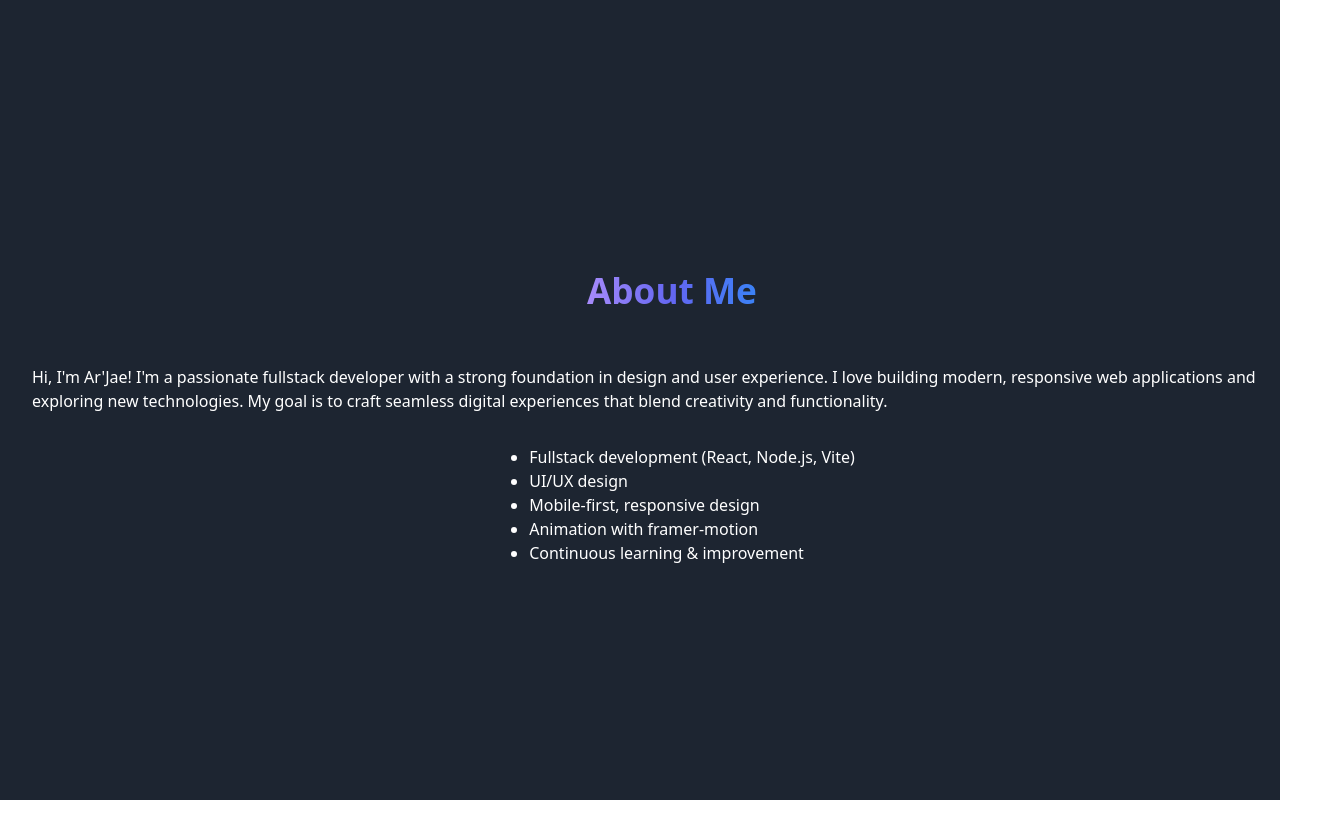
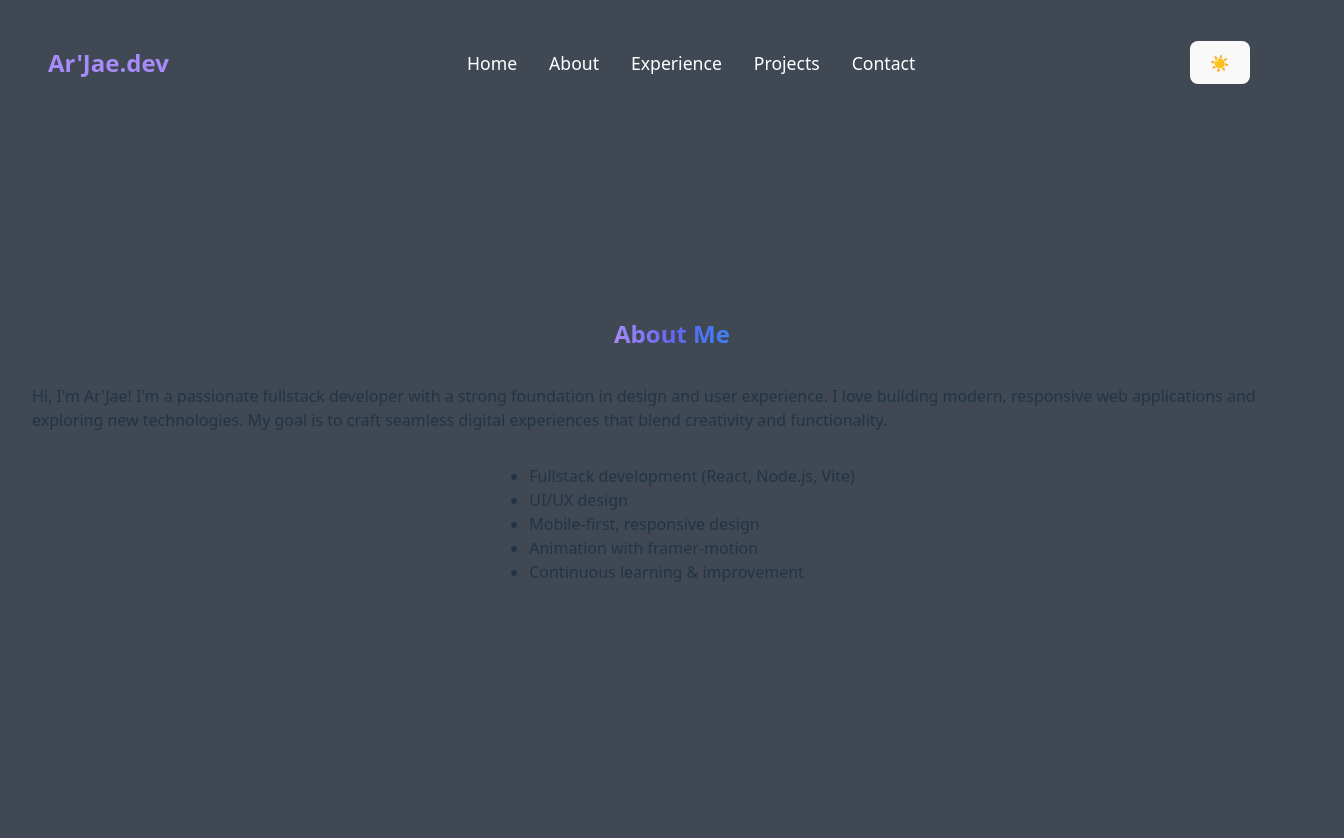
Before and after one commit to Ar-Jae/Dev-portfolio, a React (Vite) app: page /about in a window 1280 px wide. Shown: the top 838 px of the page, 1344 px wide, since content can reach past the window. Before the commit the page ends 800 px from the top, so only its background shows below. Built offline with nearby package versions, Linux system fonts and the light colour scheme.

Commit message:
feat: Implement Navbar component and enhance page structure with consistent navigation; remove CurrentWork, ExperienceTimeline, and Testimonials components

```diff
--- a/src/components/CurrentWork.jsx
+++ /dev/null
@@ -1,13 +0,0 @@
-import React from 'react';
-import { motion } from 'framer-motion';
-
-const CurrentWork = () => (
-  <motion.div initial={{ y: -20, opacity: 0 }} animate={{ y: 0, opacity: 1 }} transition={{ duration: 0.5 }} className="mb-8">
-    <h2 className="text-xl font-bold">Current Work</h2>
-    <div className="bg-blue-100 dark:bg-blue-900 p-4 rounded shadow mt-2">
-      <p>Working on a new React + Vite portfolio project. Stay tuned!</p>
-    </div>
-  </motion.div>
-);
-
-export default CurrentWork;
--- a/src/components/ExperienceTimeline.jsx
+++ /dev/null
@@ -1,20 +0,0 @@
-import React from 'react';
-import { motion } from 'framer-motion';
-
-const ExperienceTimeline = () => (
-  <motion.section initial={{ opacity: 0 }} animate={{ opacity: 1 }} transition={{ duration: 0.5 }}>
-    <h2 className="text-3xl font-extrabold mb-8 bg-gradient-to-r from-purple-400 via-indigo-400 to-blue-400 bg-clip-text text-transparent">Experience Timeline</h2>
-    <ul className="space-y-6">
-      <li className="flex items-center gap-4">
-        <div className="w-4 h-4 rounded-full bg-gradient-to-tr from-purple-500 to-indigo-500 shadow" />
-        <div className="rounded-xl shadow-lg p-4 bg-white/10 dark:bg-gray-900/60 backdrop-blur-lg border border-gray-800">
-          <h3 className="font-semibold text-purple-300">2025</h3>
-          <p className="text-gray-200">Started new portfolio project with React, Vite, and Tailwind CSS.</p>
-        </div>
-      </li>
-      {/* Add more timeline items here */}
-    </ul>
-  </motion.section>
-);
-
-export default ExperienceTimeline;
--- /dev/null
+++ b/src/components/Navbar.jsx
@@ -0,0 +1,19 @@
+import React from 'react';
+import { Link } from 'react-router-dom';
+import DarkModeToggle from './DarkModeToggle';
+
+const Navbar = () => (
+  <nav className="homepage-nav">
+    <div className="nav-brand">Ar'Jae.dev</div>
+    <ul className="nav-links">
+      <li><Link to="/">Home</Link></li>
+      <li><Link to="/about">About</Link></li>
+      <li><Link to="/experience">Experience</Link></li>
+      <li><Link to="/projects">Projects</Link></li>
+      <li><Link to="/contact">Contact</Link></li>
+    </ul>
+    <div className="nav-darkmode"><DarkModeToggle /></div>
+  </nav>
+);
+
+export default Navbar;
--- a/src/components/Testimonials.jsx
+++ /dev/null
@@ -1,29 +0,0 @@
-import React from 'react';
-import { motion } from 'framer-motion';
-
-const testimonials = [
-  {
-    name: 'Jane Doe',
-    text: 'Fantastic developer! Highly recommended.',
-  },
-  {
-    name: 'John Smith',
-    text: 'Delivered quality work on time.',
-  },
-];
-
-const Testimonials = () => (
-  <motion.section initial={{ opacity: 0 }} animate={{ opacity: 1 }} transition={{ duration: 0.5 }}>
-    <h2 className="text-3xl font-extrabold mb-8 bg-gradient-to-r from-purple-400 via-indigo-400 to-blue-400 bg-clip-text text-transparent">Testimonials</h2>
-    <div className="space-y-6">
-      {testimonials.map((t, i) => (
-        <div key={i} className="rounded-2xl shadow-xl p-6 bg-white/10 dark:bg-gray-900/60 backdrop-blur-lg border border-gray-800">
-          <p className="italic text-lg text-gray-200">"{t.text}"</p>
-          <p className="text-right font-semibold mt-4 text-purple-300">- {t.name}</p>
-        </div>
-      ))}
-    </div>
-  </motion.section>
-);
-
-export default Testimonials;
--- a/src/pages/About.jsx
+++ b/src/pages/About.jsx
@@ -1,7 +1,10 @@
 import React from 'react';
 import { motion } from 'framer-motion';
+import Navbar from '../components/Navbar';
 
 const About = () => (
+  <>
+    <Navbar />
     <motion.section className="homepage-bg" initial={{ opacity: 0 }} animate={{ opacity: 1 }} transition={{ duration: 0.5 }}>
       <div className="projects-card">
         <h2 className="projects-title">About Me</h2>
@@ -17,6 +20,7 @@ const About = () => (
         </ul>
       </div>
     </motion.section>
+  </>
 );
 
 export default About;
--- a/src/pages/Contact.jsx
+++ b/src/pages/Contact.jsx
@@ -1,4 +1,5 @@
 import React, { useState } from 'react';
+import Navbar from '../components/Navbar';
 
 const Contact = () => {
   const [form, setForm] = useState({ name: '', email: '', message: '' });
@@ -15,6 +16,8 @@ const Contact = () => {
   };
 
   return (
+    <>
+      <Navbar />
       <main className="homepage-bg contact-page">
         <h1 className="contact-title">Contact</h1>
         <p className="contact-desc">Feel free to reach out via the form or social links below.</p>
@@ -51,6 +54,7 @@ const Contact = () => {
           <a href="https://www.linkedin.com/in/ar-jae-wiz/" className="contact-link" aria-label="LinkedIn"><span>💼</span> LinkedIn</a>
         </div>
       </main>
+    </>
   );
 };
 
--- a/src/pages/Experience.jsx
+++ b/src/pages/Experience.jsx
@@ -1,5 +1,6 @@
 import React from 'react';
 import { motion } from 'framer-motion';
+import Navbar from '../components/Navbar';
 
 const experiences = [
   {
@@ -21,14 +22,21 @@ const experiences = [
 ];
 
 const Experience = () => (
-  <motion.section className="homepage-bg" initial={{ opacity: 0 }} animate={{ opacity: 1 }} transition={{ duration: 0.5 }}>
-    <div className="projects-card">
-      <h2 className="projects-title">Experience</h2>
-      <ul className="space-y-6">
+  <>
+    <Navbar />
+    <motion.section
+      className="min-h-screen flex items-center justify-center bg-gradient-to-br from-gray-900 via-indigo-900 to-purple-900 px-4"
+      initial={{ opacity: 0 }}
+      animate={{ opacity: 1 }}
+      transition={{ duration: 0.5 }}
+    >
+      <div className="projects-card w-full max-w-2xl mx-auto rounded-2xl p-8 bg-white/10 dark:bg-gray-900/60 backdrop-blur-lg border border-gray-800 shadow-lg flex flex-col items-center">
+        <h2 className="projects-title text-3xl font-bold text-purple-300 mb-8">Experience</h2>
+        <ul className="space-y-6 w-full">
           {experiences.map((exp, i) => (
-          <li key={i} className="flex items-center gap-4">
+            <li key={i} className="flex items-center gap-4 w-full">
               <div className="w-4 h-4 rounded-full bg-gradient-to-tr from-purple-500 to-indigo-500 shadow" />
-            <div className="rounded-xl shadow-lg p-4 bg-white/10 dark:bg-gray-900/60 backdrop-blur-lg border border-gray-800">
+              <div className="rounded-xl shadow-lg p-4 bg-white/10 dark:bg-gray-900/60 backdrop-blur-lg border border-gray-800 w-full">
                 <h3 className="font-semibold text-purple-300">{exp.year} - {exp.role}</h3>
                 <p className="text-gray-200">{exp.desc}</p>
               </div>
@@ -37,6 +45,7 @@ const Experience = () => (
         </ul>
       </div>
     </motion.section>
+  </>
 );
 
 export default Experience;
--- a/src/pages/Home.jsx
+++ b/src/pages/Home.jsx
@@ -1,13 +1,10 @@
 import React, { useState } from 'react';
 import '../styles/homepage.css';
 import { Link } from 'react-router-dom';
+import Navbar from '../components/Navbar';
 import ProjectShowcase from '../components/ProjectShowcase';
 import TechFilter from '../components/TechFilter';
-import CurrentWork from '../components/CurrentWork';
-import ExperienceTimeline from '../components/ExperienceTimeline';
 import ResumeDownload from '../components/ResumeDownload';
-import DarkModeToggle from '../components/DarkModeToggle';
-import Testimonials from '../components/Testimonials';
 import avatarImg from '../assets/avatar.jpg';
 
 const techList = ['React', 'Node.js', 'Vite', 'Tailwind CSS', 'JavaScript'];
@@ -18,18 +15,7 @@ const Home = () => {
 
   return (
     <div className="homepage-bg">
-      {/* Cover image removed */}
-      <nav className="homepage-nav">
-        <div className="nav-brand">Ar'Jae.dev</div>
-        <ul className="nav-links">
-          <li><Link to="/">Home</Link></li>
-          <li><Link to="/about">About</Link></li>
-          <li><Link to="/experience">Experience</Link></li>
-          <li><Link to="/projects">Projects</Link></li>
-          <li><Link to="/contact">Contact</Link></li>
-        </ul>
-        <div className="nav-darkmode"><DarkModeToggle /></div>
-      </nav>
+      <Navbar />
       <section className="homepage-hero">
         <div className="homepage-gradient-bg" />
         <div className="hero-content">
--- a/src/pages/Projects.jsx
+++ b/src/pages/Projects.jsx
@@ -1,12 +1,22 @@
+
 import React from 'react';
-import { useLocation } from 'react-router-dom';
+import { motion } from 'framer-motion';
+import Navbar from '../components/Navbar';
 import ProjectShowcase from '../components/ProjectShowcase';
 
+
+
+
 const Projects = ({ projects }) => (
-  <main className="homepage-bg projects-page">
-    <h1 className="projects-title">Projects</h1>
-    <ProjectShowcase projects={projects} />
-  </main>
+  <>
+    <Navbar />
+    <motion.section className="homepage-bg" initial={{ opacity: 0 }} animate={{ opacity: 1 }} transition={{ duration: 0.5 }}>
+      <div className="projects-card">
+        <h2 className="projects-title">Projects</h2>
+        <ProjectShowcase projects={projects} />
+      </div>
+    </motion.section>
+  </>
 );
 
 export default Projects;
--- a/src/styles/homepage.css
+++ b/src/styles/homepage.css
@@ -1,6 +1,8 @@
 /* Card Styles for Projects & Admin */
-.projects-card, .admin-card {
+/* Card Styles for Projects, Admin, and About */
+.projects-card, .admin-card, .about-card {
   width: 100vw;
+  min-height: 100vh;
   height: 100vh;
   margin: 0;
   padding: 3rem 2rem 2rem 2rem;
@@ -11,6 +13,7 @@
   flex-direction: column;
   align-items: center;
   justify-content: center;
+  overflow-y: auto;
 }
 .projects-title, .admin-title {
   font-size: 2.2rem;
@@ -123,13 +126,12 @@
 }
 /* Projects Page Styles */
 .projects-page {
-  min-height: 100svh;
   min-height: 100vh;
+  height: 100vh;
   width: 100vw;
   display: flex;
   flex-direction: column;
   align-items: center;
-  justify-content: center;
   background: rgba(31,41,55,0.85);
   box-sizing: border-box;
   padding: 0;
@@ -141,12 +143,6 @@
   background: linear-gradient(90deg, #a78bfa, #6366f1, #3b82f6);
   -webkit-background-clip: text;
   -webkit-text-fill-color: transparent;
-  background-clip: text;
-  color: transparent;
-  text-align: center;
-}
-@media (max-width: 600px) {
-  .projects-title {
     font-size: 1.5rem;
     margin-bottom: 1rem;
   }
@@ -163,8 +159,9 @@
   position: fixed;
   top: 0;
   left: 0;
-  right: 0;
-  bottom: 0;
+        position: relative;
+        overflow-x: hidden;
+        overflow-y: auto;
   overflow: hidden;
   display: flex;
   flex-direction: column;
@@ -244,7 +241,8 @@
   border: none;
   background: linear-gradient(90deg, #a78bfa, #6366f1);
   color: #fff;
-  cursor: pointer;
+    overflow-x: hidden;
+    overflow-y: auto;
   box-shadow: 0 2px 8px rgba(139,92,246,0.12);
   transition: background 0.2s;
 }
@@ -331,7 +329,7 @@
   }
 }
 .homepage-nav {
-  width: 100vw;
+  width: 93.9vw;
   max-width: 100vw;
   display: flex;
   align-items: center;
```
Also changed, not shown: 1 other file (tests, documents, lock files or other folders). Lines whose indentation alone changed are shown as unchanged.
